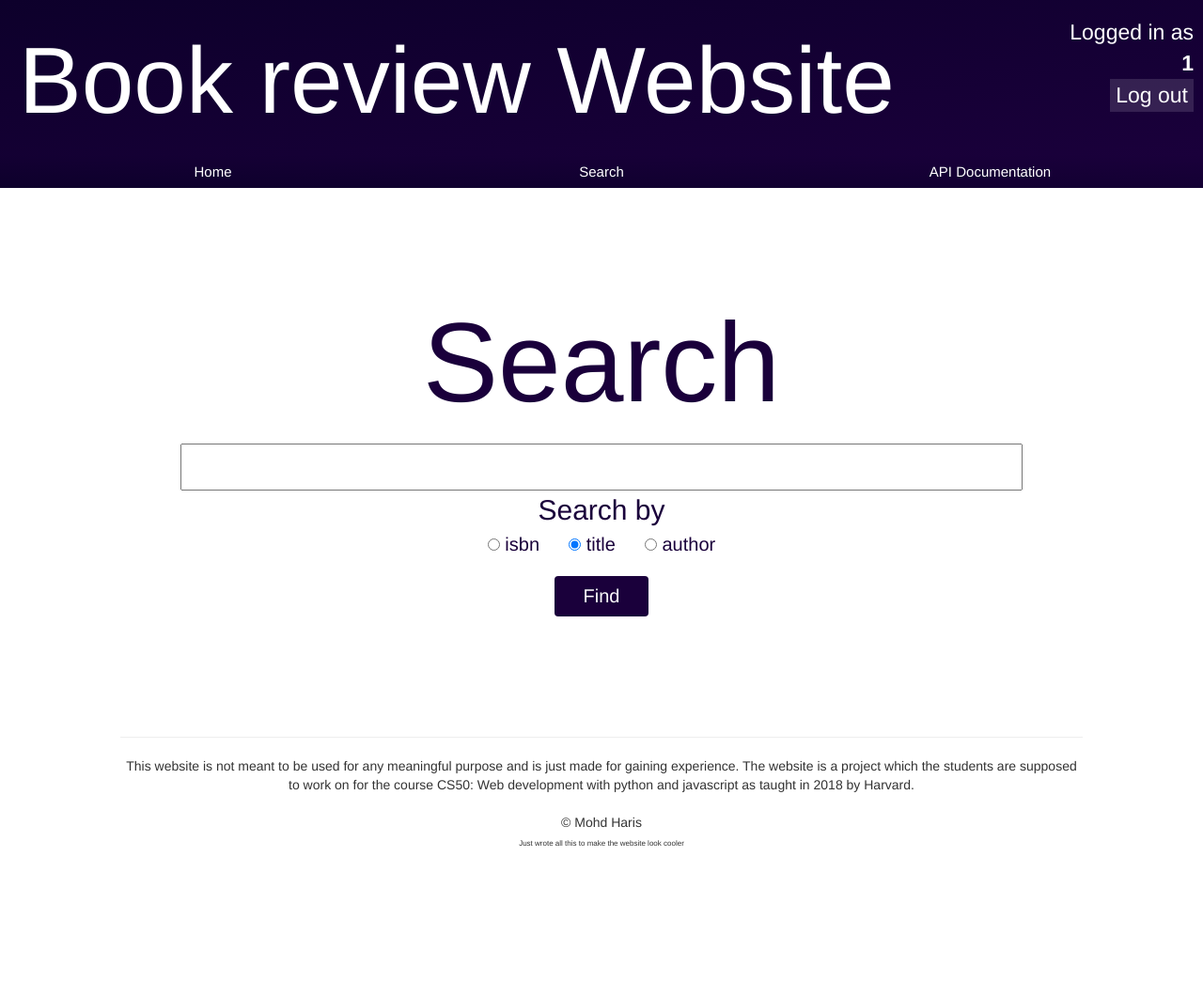
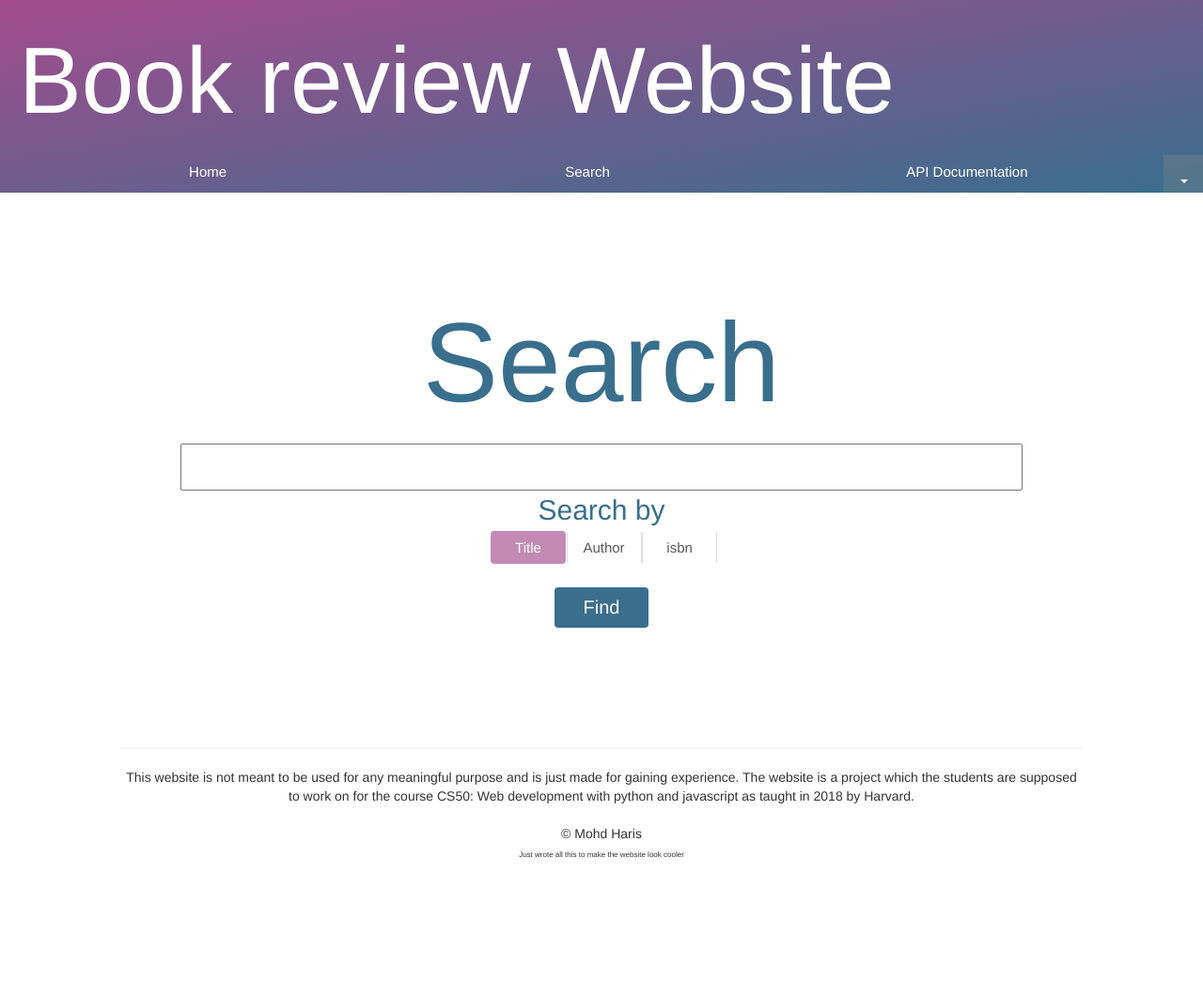
Before and after one commit to haris314/book-review, a Flask app: page /books in a window 1280 px wide. Shown: the whole page at 94% size. Before the commit the page ends 900 px from the top, so only its background shows below. Run offline with Flask 2, Linux system fonts and the light colour scheme; the visitor is signed in with stand-in values (Sample User, id 1); some libraries are stand-ins or nearby versions.

Commit message:
Vastly improved the user interface Better colors Better logging out system Better Criteria selection while searching for books And others

```diff
--- a/static/styles/mainStyle.css
+++ b/static/styles/mainStyle.css
@@ -1,10 +1,22 @@
+/*Old colors
+$textColorLight: white;
+$backgroundDark: #0d002b;
+$backgroundLight: #1a003b;
+$backgroundLighter: #27005ad8;
+*/
+/*New colors*/
 /*A good color: #5c0627
 */
+::selection {
+  background-color: rgba(136, 135, 135, 0.226);
+  color: black;
+}
+
 .h1 {
   font-size: 100px;
   color: white;
-  background-image: linear-gradient(to bottom right, #0d002b, #1a003b);
-  height: 165px;
+  background-image: linear-gradient(to bottom right, #a34c8d, #396e8d);
+  height: 205px;
   margin-top: 0px;
   margin-bottom: 0px;
   padding-right: 150px;
@@ -23,18 +35,18 @@
 
 .btn {
   font-size: 20px;
-  background-color: #1a003b;
+  background-color: #396e8d;
   color: white;
   width: 100px;
 }
 
 .btn:focus {
-  background-color: #27005ad8;
+  background-color: #7a3a6a;
   color: white;
 }
 
 .btn:hover {
-  background-color: #0d002b;
+  background-color: #a34c8d;
   color: white;
 }
 
@@ -45,17 +57,17 @@
 
 .large-text {
   font-size: 120px;
-  color: #1a003b;
+  color: #396e8d;
 }
 
 .medium-text {
   font-size: 30px;
-  color: #1a003b;
+  color: #396e8d;
 }
 
 .small-text {
   font-size: 20px;
-  color: #1a003b;
+  color: #396e8d;
 }
 
 .search {
@@ -64,18 +76,77 @@
   font-size: 30px;
 }
 
-.logged_in {
+/*.logged_in{
+    position: absolute;
+    right:10px;
+    top:18px;
+    text-align: right;
+    color: $textColorLight;
+    font-size: 23px;
+    button{
+        color:$textColorLight;
+        background-color: hsla(0, 0%, 100%, 0.13);
+        border: 0px;
+    }
+}
+*/
+/* Dropdown Button */
+.dropbtn {
+  background-color: rgba(143, 143, 143, 0.274);
+  height: 40px;
+  color: white;
+  padding: 16px;
+  font-size: 16px;
+  border: none;
+}
+
+/* The container <div> - needed to position the dropdown content */
+.dropdown {
   position: absolute;
-  right: 10px;
-  top: 18px;
-  text-align: right;
+  top: 165px;
+  right: 0px;
+  display: inline-block;
+}
+
+/* Dropdown Content (Hidden by Default) */
+.dropdown-content {
+  display: none;
+  position: absolute;
+  right: 0px;
+  background-color: #396e8d;
+  min-width: 160px;
+  box-shadow: 0px 8px 16px 0px rgba(0, 0, 0, 0.2);
+  z-index: 1;
+}
+
+/* Links inside the dropdown */
+.dropdown-content a {
   color: white;
-  font-size: 23px;
+  padding: 12px 16px;
+  text-decoration: none;
+  display: block;
 }
-.logged_in button {
+
+.dropdown-content .dropdown-item {
   color: white;
-  background-color: rgba(255, 255, 255, 0.13);
-  border: 0px;
+  padding: 12px 16px;
+  text-decoration: none;
+  display: block;
+}
+
+/* Change color of dropdown links on hover */
+.dropdown-content a:hover {
+  background-color: rgba(129, 129, 129, 0.582);
+}
+
+/* Show the dropdown menu on hover */
+.dropdown:hover .dropdown-content {
+  display: block;
+}
+
+/* Change the background color of the dropdown button when the dropdown content is shown */
+.dropdown:hover .dropbtn {
+  background-color: rgba(255, 255, 255, 0.555);
 }
 
 .star {
@@ -83,27 +154,47 @@
   height: 30px;
 }
 
-.rating-label {
+.radio-label {
   margin-left: 5px;
   /* IMAGE STYLES */
   /* CHECKED STYLES */
 }
-.rating-label [type=radio] {
+.radio-label [type=radio] {
   position: absolute;
   opacity: 0;
   width: 0;
   height: 0;
 }
-.rating-label [type=radio] + img {
+.radio-label [type=radio] + img {
   cursor: pointer;
 }
-.rating-label [type=radio]:checked + img {
+.radio-label [type=radio]:checked + img {
   height: 50px;
-  box-shadow: -5px 0px 0px 0px #1a003b;
+  box-shadow: -5px 0px 0px 0px #396e8d;
+}
+.radio-label .btn {
+  font-size: 15px;
+  width: 80px;
+  margin-left: -5px;
+  margin-right: -5px;
+  background-color: rgba(131, 131, 131, 0);
+  color: black;
+  border-left: rgba(124, 124, 124, 0.384) solid 1px;
+  border-right: rgba(124, 124, 124, 0.384) solid 1px;
+}
+.radio-label .btn:hover {
+  background-color: #9b9b9b5e;
+}
+.radio-label [type=radio] + .btn {
+  cursor: pointer;
+}
+.radio-label [type=radio]:checked + .btn {
+  background-color: #a34c8d;
+  color: white;
 }
 
 .list-item {
-  background-color: #1a003b;
+  background-color: #396e8d;
   width: 10px;
 }
 
@@ -125,7 +216,9 @@
 .navigation {
   text-align: center;
   margin: 0px;
-  background-image: linear-gradient(to top right, #0d002b, #1a003b);
+  margin-top: -40px;
+  margin-right: 30px;
+  background-color: #ffffff00;
 }
 .navigation .btn {
   margin: 0px;
--- a/static/styles/mainStyle.scss
+++ b/static/styles/mainStyle.scss
@@ -1,15 +1,31 @@
+
+
+/*Old colors
 $textColorLight: white;
 $backgroundDark: #0d002b;
 $backgroundLight: #1a003b;
 $backgroundLighter: #27005ad8;
+*/
+
+/*New colors*/
+$textColorLight: white;
+$backgroundDark: #a34c8d;;
+$backgroundLight: #396e8d;
+$backgroundLighter: #7a3a6a;
+
 /*A good color: #5c0627
 */
+
+::selection{
+    background-color: rgba(136, 135, 135, 0.226);
+    color: black;
+}
 
 .h1{
     font-size:100px;
     color:$textColorLight;
     background-image: linear-gradient(to bottom right, $backgroundDark, $backgroundLight);
-    height: 165px;
+    height: 205px;
     margin-top:0px;
     margin-bottom: 0px;
 
@@ -70,7 +86,7 @@ $backgroundLighter: #27005ad8;
     font-size: 30px;
 }
 
-.logged_in{
+/*.logged_in{
     position: absolute;
     right:10px;
     top:18px;
@@ -83,13 +99,68 @@ $backgroundLighter: #27005ad8;
         border: 0px;
     }
 }
+*/
+/* Dropdown Button */
+.dropbtn {
+  background-color: rgba(143, 143, 143, 0.274);
+  height: 40px;
+  color: white;
+  padding: 16px;
+  font-size: 16px;
+  border: none;
+}
+
+/* The container <div> - needed to position the dropdown content */
+.dropdown {
+  position: absolute;
+  top: 165px;
+  right: 0px;
+  display: inline-block;
+}
+
+/* Dropdown Content (Hidden by Default) */
+.dropdown-content {
+  display: none;
+  position: absolute;
+  right: 0px;
+  background-color: $backgroundLight;
+  min-width: 160px;
+  box-shadow: 0px 8px 16px 0px rgba(0,0,0,0.2);
+  z-index: 1;
+}
+
+/* Links inside the dropdown */
+.dropdown-content a {
+  color: white;
+  padding: 12px 16px;
+  text-decoration: none;
+  display: block;
+}
+.dropdown-content {
+    .dropdown-item{
+        color: white;
+        padding: 12px 16px;
+        text-decoration: none;
+        display: block;
+    }
+}
+
+/* Change color of dropdown links on hover */
+.dropdown-content a:hover {background-color: rgba(129, 129, 129, 0.582);}
+
+/* Show the dropdown menu on hover */
+.dropdown:hover .dropdown-content {display: block;}
+
+/* Change the background color of the dropdown button when the dropdown content is shown */
+.dropdown:hover .dropbtn {background-color: rgba(255, 255, 255, 0.555)}
+
 
 .star{
     width: 30px;
     height: 30px;
 }
 
-.rating-label{
+.radio-label{
     margin-left: 5px;
     [type=radio] {
         position: absolute;
@@ -107,6 +178,27 @@ $backgroundLighter: #27005ad8;
     [type=radio]:checked + img {
         height: 50px;
         box-shadow: -5px 0px 0px 0px $backgroundLight;
+    }
+
+    .btn{
+        font-size: 15px;
+        width: 80px;
+        margin-left:-5px;
+        margin-right:-5px;
+        background-color: rgba(131, 131, 131, 0);
+        color: black;
+        border-left: rgba(124, 124, 124, 0.384) solid 1px;
+        border-right: rgba(124, 124, 124, 0.384) solid 1px;
+    }
+    .btn:hover{
+        background-color: #9b9b9b5e;
+    }
+    [type=radio] + .btn {
+        cursor: pointer;
+     }
+    [type=radio]:checked + .btn{
+        background-color: $backgroundDark;
+        color: white;
     }
 }
 
@@ -137,9 +229,13 @@ $backgroundLighter: #27005ad8;
 .navigation{
     text-align: center;
     margin:0px;
-    background-image: linear-gradient(to top right, $backgroundDark, $backgroundLight);
+    margin-top: -40px;
+    margin-right:30px;
+    //background-image: linear-gradient(to top right, $backgroundDark, $backgroundLight);
+    background-color: #ffffff00;
     .btn{
         margin: 0px;
+
         font-size: 15px;
         width: 32%;
         background-color: #ffffff00;
--- a/templates/books.html
+++ b/templates/books.html
@@ -17,9 +17,21 @@
                 <span class="medium-text">Search by </span> <br>
 
                 <span class="small-text">
-                    <input type="radio" name="criteria" value="isbn"> isbn &emsp;
-                    <input type="radio" name="criteria" value="title" checked="checked"> title &emsp;
-                    <input type="radio" name="criteria" value="author"> author
+
+                    <label class="radio-label">
+                        <input name="criteria" type="radio" value="title" checked="checked" class="rating-radio">
+                        <div class="btn" type="button" disabled>Title</div>
+                    </label>
+
+                    <label class="radio-label">
+                        <input name="criteria" type="radio" value="author" class="rating-radio">
+                        <div class="btn" type="button" disabled>Author</div>
+                    </label>
+
+                    <label class="radio-label">
+                        <input name="criteria" type="radio" value="isbn" class="rating-radio">
+                        <div class="btn" type="button" disabled>isbn</div>
+                    </label>
                     <br>
                 </span>
                 <br>
--- a/templates/layout.html
+++ b/templates/layout.html
@@ -21,10 +21,17 @@
 
         <!--Diplay user information if the user is logged in-->
         {% if session["login"] == True %}
-            <div class="logged_in">
-                Logged in as<br>
-                <b>{{session["username"]}}</b> <br>
-                <a href="{{ url_for('logout') }}"><button>Log out</button></a>
+            <div class="dropdown">
+                <button class="dropbtn">
+
+                    <span class="caret"></span>
+                </button>
+                <div class="dropdown-content" >
+                    <span class="dropdown-item">Logged in</span>
+                    <span class="dropdown-item"><b>{{session["username"]}}</b></span>
+                    <br>
+                    <a href="{{ url_for('logout') }}">Log out</a>
+                </div>
             </div>
         {% endif %}
 
--- a/templates/search.html
+++ b/templates/search.html
@@ -6,7 +6,9 @@
 
 
 {% block body %}
+<div class="normal-page">
     <h1 class="medium-text">Results for "{{search}}" in {{criteria}}s</h1>
+    <br><br>
     <table class="table table-hover " style="text-align:center;">
         <tr>
             <th style="text-align:center;">Title</th>
@@ -24,4 +26,6 @@
             {% endfor %}
 
     </table>
+
+</div>
 {% endblock %}
```
Also changed, not shown: templates/book_details.html (+5 -5 lines), 5 other files.
